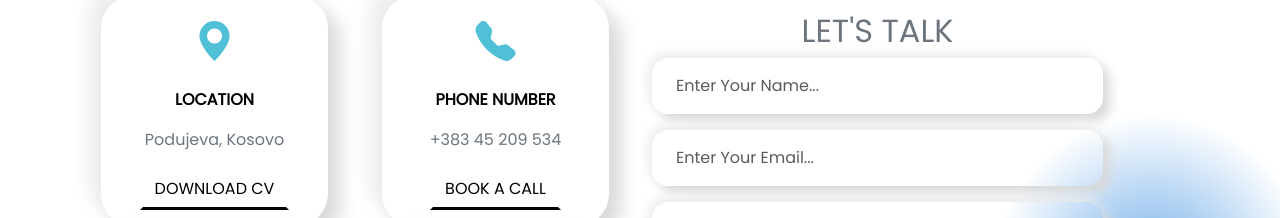
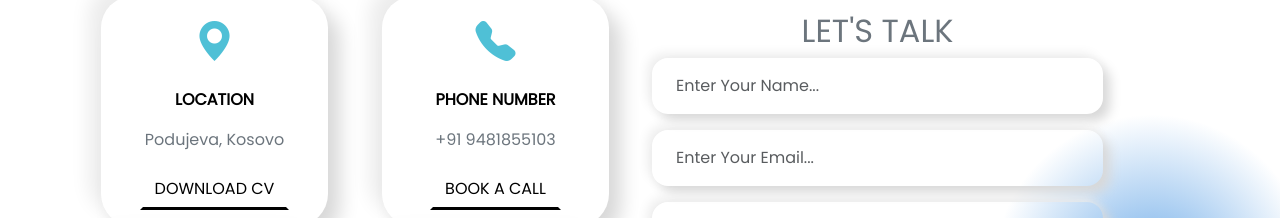
Before and after one commit to joyline-machado/angular-portfolio, an Angular app: page /contact-me in a window 1280 px wide. Shown: the part 142-360 px from the top of the page. Built offline with nearby package versions, Linux system fonts and the light colour scheme.

Commit message:
Portfolio using bootstrap

```diff
--- a/src/app/contact/contact.component.html
+++ b/src/app/contact/contact.component.html
@@ -23,7 +23,7 @@
                         <i class="bi bi-telephone-fill text-center" style="height: 40px;"></i>
                     </p>
                     <p class="text-uppercase fw-bold text-center" [ngClass]="isDarkMode ? 'text-white' : 'text-black'">PHONE NUMBER</p>
-                    <p class="text-secondary">+383 45 209 534</p>
+                    <p class="text-secondary">+91 9481855103</p>
 
                     <button class="btn btn-white border-3 rounded-0 " [ngClass]="isDarkMode ? 'text-white' : 'text-black'"
                     [ngStyle]="{'border-bottom': isDarkMode ? 'solid #fff 2px' : 'solid #000 2px'}"> BOOK A CALL</button>
```
